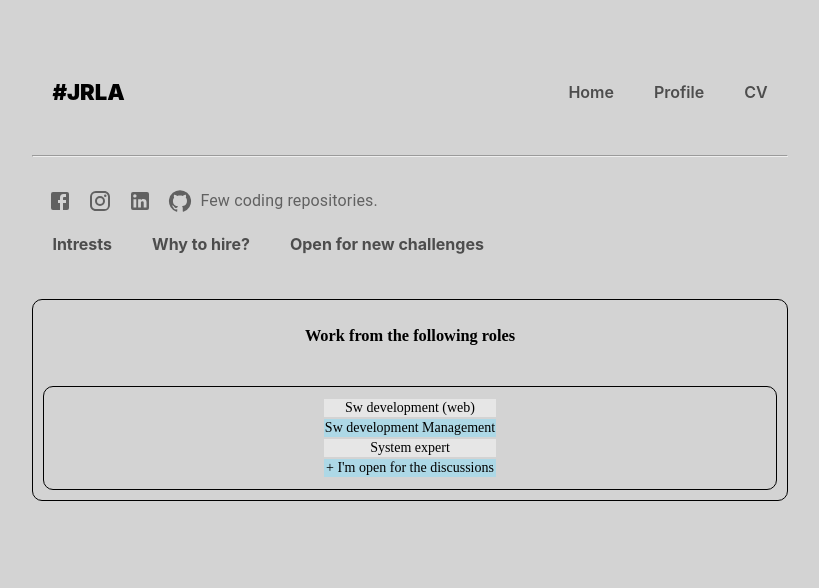
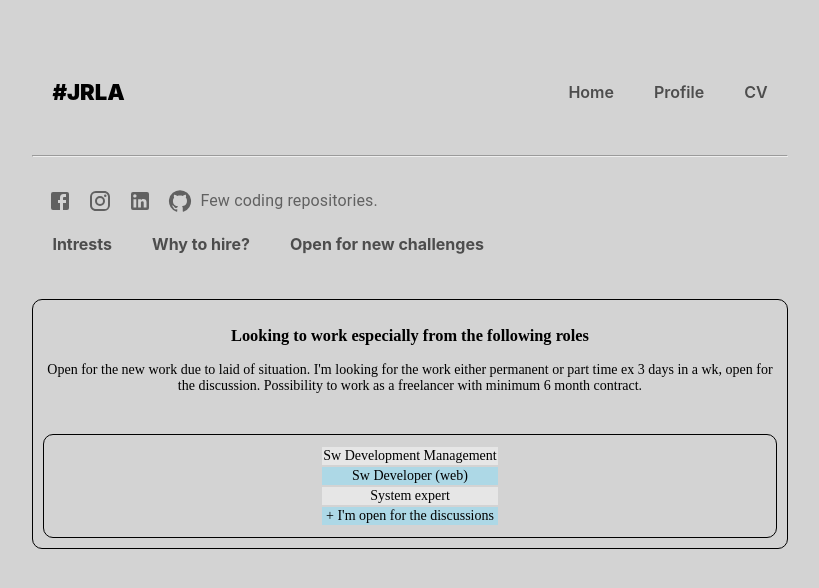
Before and after one commit to JouniR68/CV, a React (Vite) app: page /profile/looking in a window 1280 px wide. Shown: the top 588 px of the page, without its empty margins (230-1049 px from the left). Built offline with nearby package versions, Linux system fonts and the light colour scheme.

Commit message:
Fine tunings

```diff
--- a/data/datapkg.json
+++ b/data/datapkg.json
@@ -20,10 +20,10 @@
     "hire":[{
       "id": 1,
       "why": "Defenetly you want to use my services, here are five reasons + my motto.",
-      "why 1": "I'm experienced and have eye for the details (multiple years practical experience from the software develoment",
-      "why 2": "Flexiple as can do more than few roles (coding, testing, project management mostly)",
+      "why 1": "I'm experienced and competences are up to date (multiple years practical experience from the software develoment",
+      "why 2": "Flexiple as can do more than few roles (coding, testing, system expert, project management mostly)",
       "why 3": "Pure intrest to sw development and can work with the product content also",
-      "why 4": "Open for different contract types (permanent, temporary, part time (3 days in a wk)",
+      "why 4": "Open for different contract types (permanent, freelancer, remote, part time (3 days in a wk)",
       "why 5": "Good attitude and alway willing to learn new and develop",
       "motto": "The devil lives in the details."
     }],
--- a/src/components/Looking.jsx
+++ b/src/components/Looking.jsx
@@ -1,15 +1,22 @@
 export default function Looking() {
   return (
     <div className='looking'>
-      <h3>Work from the following roles</h3>
+      <h3>Looking to work especially from the following roles</h3>
 
-      <table className = "looking2">
+      <p>
+        Open for the new work due to laid of situation. I'm looking for the work
+        either permanent or part time ex 3 days in a wk, open for the
+        discussion. Possibility to work as a freelancer with minimum 6 month
+        contract.
+      </p>
+      <table className='looking2'>
         <tbody>
           <tr>
-            <td>Sw development (web)</td>
+            <td>Sw Development Management</td>
           </tr>
+
           <tr>
-            <td>Sw development Management</td>
+            <td>Sw Developer (web)</td>
           </tr>
           <tr>
             <td>System expert</td>
--- a/src/components/Profile.jsx
+++ b/src/components/Profile.jsx
@@ -18,8 +18,7 @@ export default function Education() {
               <img key={i++} src={profile.Photo} alt='Jouni Riimala' />
               <table className='profile--table'>
                 <td className='row'>
-                  Name:
-                  {profile.Name}
+                  Name: {profile.Name}
                 </td>
                 <td className='row'>Place of birth: {profile.BirthPlace}</td>
                 <td className='row'>Current location: {profile.Location}</td>
```
Also changed, not shown: src/components/Why.jsx (line endings or trailing spaces).
